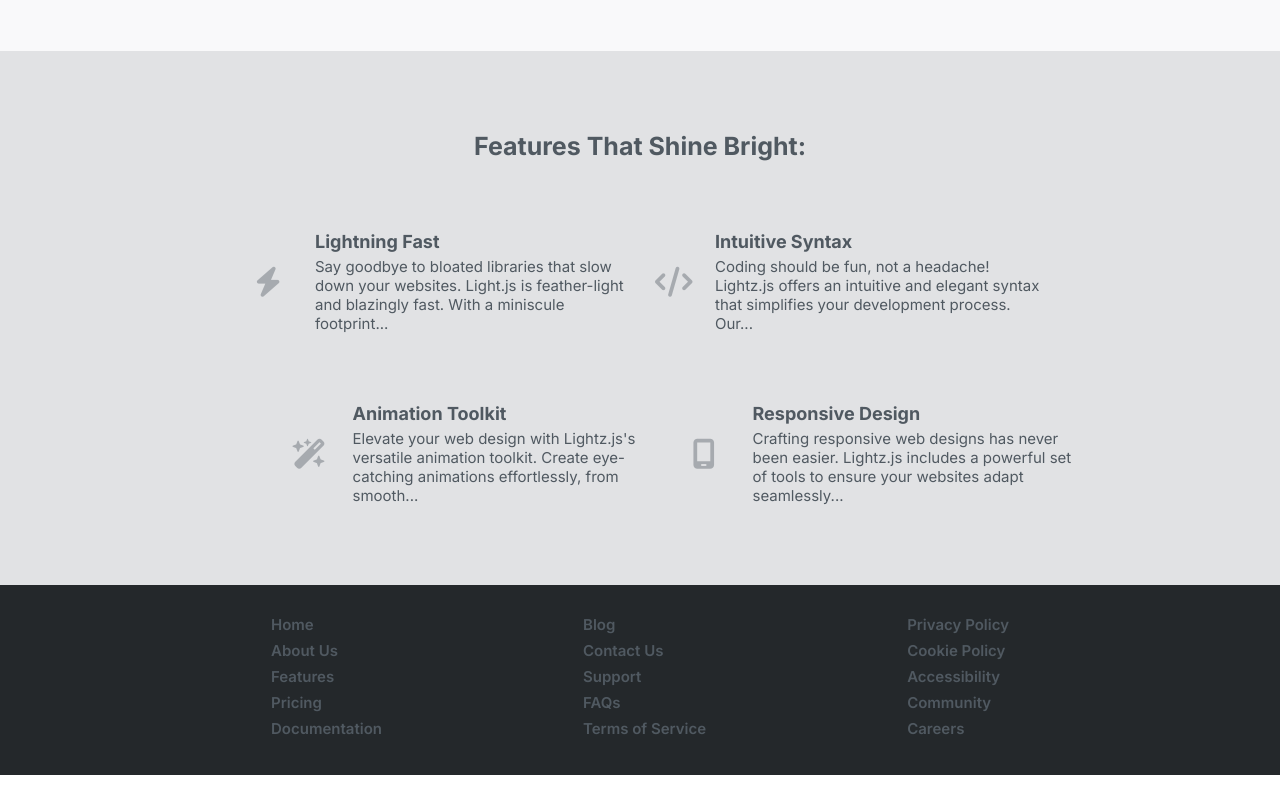
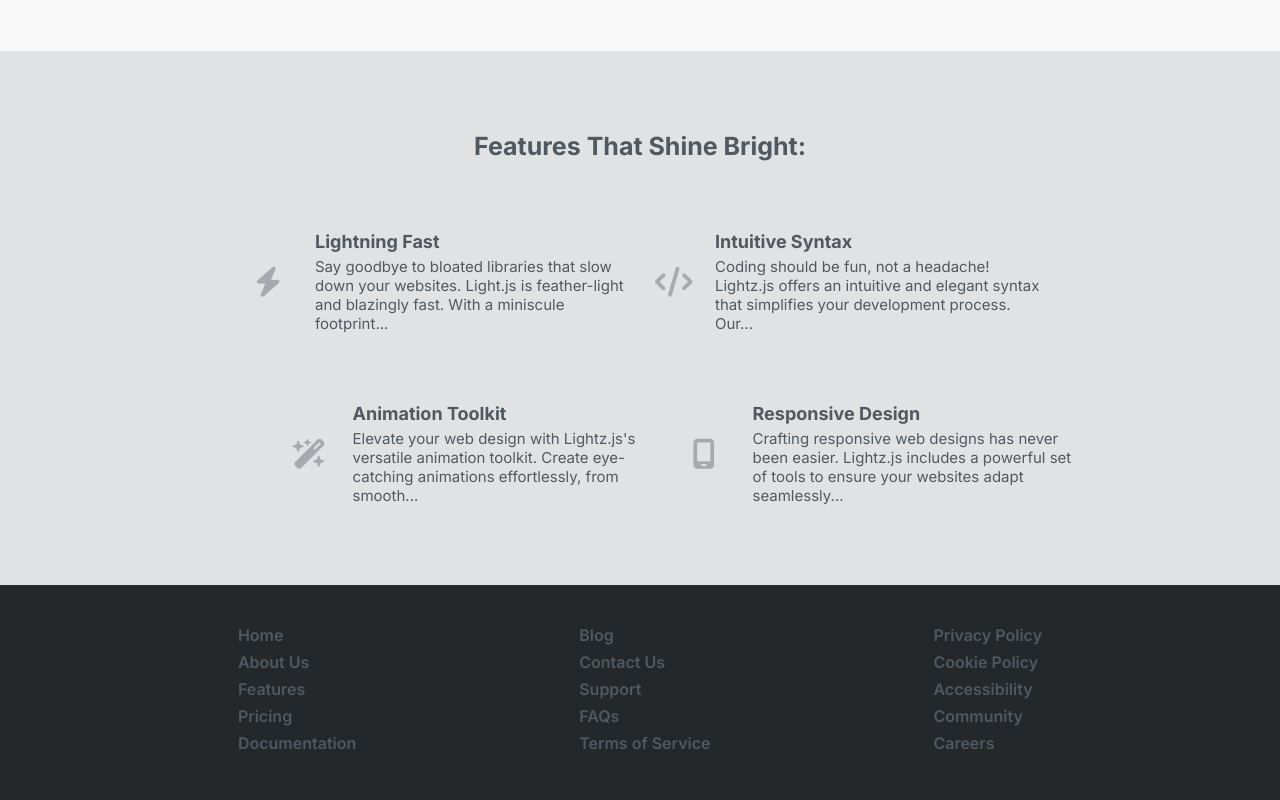
Before and after one commit to victoriafuselier/ui-with-a-dark-mode, a plain HTML site: page index.html in a window 1280 px wide. Shown: the part 549-1349 px from the top of the page. Before the commit the page ends 1324 px from the top, so only its background shows below. Drawn offline with Linux system fonts and the light colour scheme.

Commit message:
Small change to footer font size

```diff
--- a/styles.css
+++ b/styles.css
@@ -196,14 +196,15 @@ h3 {
 
 footer {
     min-height: 13vh;
-    padding: 30px 70px;
+    padding: 40px 15px;
     display: flex;
-    flex-direction: column;
+    flex-direction: row;
+    justify-content: space-evenly;
 }
 
 footer ul {
     list-style-type: none;
-    font-size: 0.75rem;
+    font-size: 0.6rem;
 }
 
 footer li {
@@ -271,11 +272,6 @@ a:visited {
         max-width: 450px;
     }
 
-    footer {
-        flex-direction: row;
-        justify-content: space-evenly;
-    }
-
     .nav-link-container,
     #hero-right,
     #footer-middle,
@@ -304,6 +300,10 @@ a:visited {
     #feature-bottom-section {
         display: flex;
         align-items: center;
+    }
+
+    footer ul {
+        font-size: 0.8rem;
     }
 }
 
```
